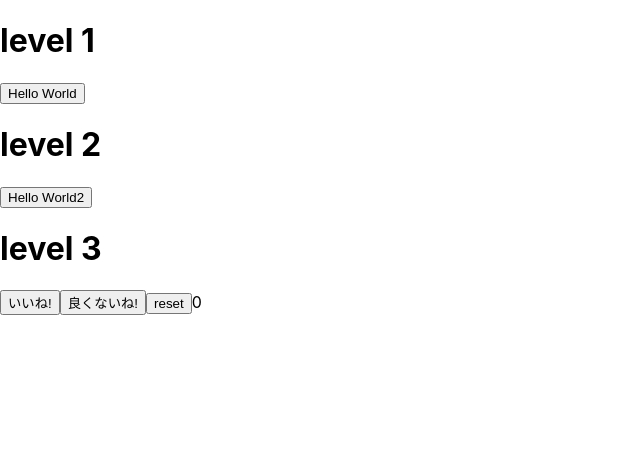
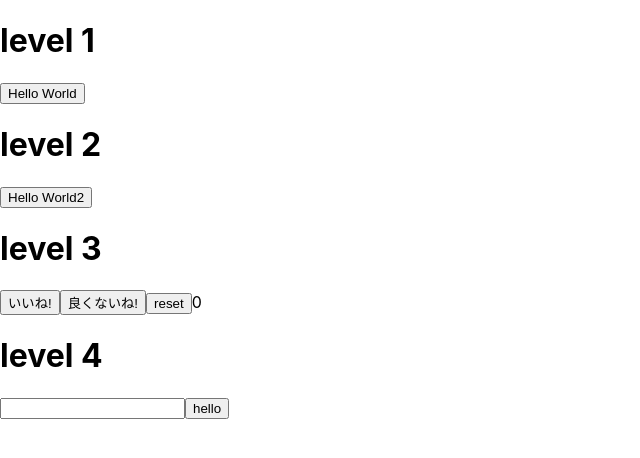
Before and after one commit to tomoya0417/deploy_app_tomoya, a React (Create React App) app: page / in a window 1280 px wide. Shown: the top 458 px of the page, without its empty margins (0-640 px from the left). Built offline with nearby package versions, Linux system fonts and the light colour scheme.

Commit message:
textform

```diff
--- a/src/Component/ComponentA.js
+++ b/src/Component/ComponentA.js
@@ -1,4 +1,4 @@
-import React,{useState} from 'react';
+import React,{ useState }  from 'react';
 
 
 const ComponentA = () =>{
@@ -24,6 +24,15 @@ const ComponentA = () =>{
         setCount(0)
       }
 
+    const [change, setChange] = useState();
+
+    const [massege, setMassege] = useState();
+
+    const handleClick = () => {
+        setMassege(change)
+    }
+
+
 return(
 
     <div>
@@ -43,7 +52,15 @@ return(
         {count}
         </div>
 
+        <div>
+        <h1>level 4</h1>
+        <input type="text" name="name" onChange={e => setChange(e.target.value)}/>
+        <button onClick={handleClick}>hello</button>
+        <div>{massege}</div>
+        </div>
     </div>
+
+
 
 )
 
```
